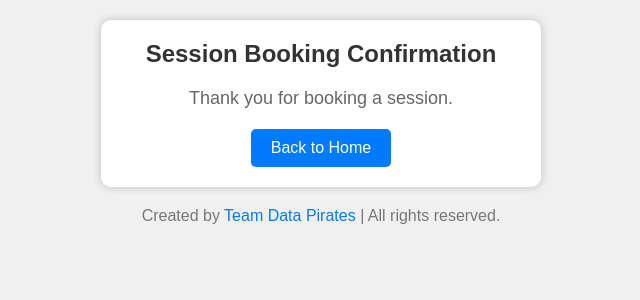
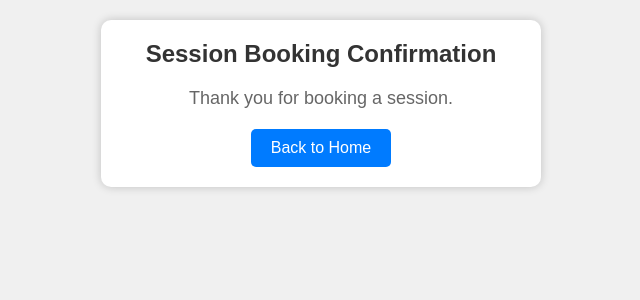
Before and after one commit to IshuKarnAru/Fitness_Studio.github.io, a Flask app: template templates/confirmedsession.html in a window 1280 px wide. Shown: the top 300 px of the page, without its empty margins (319-959 px from the left). Run offline with Flask 3, Linux system fonts and the light colour scheme; the template is opened without the code that fills it, so the values that code supplies are empty.

Commit message:
Update confirmedsession.html

```diff
--- a/templates/confirmedsession.html
+++ b/templates/confirmedsession.html
@@ -16,9 +16,5 @@
         <a href="{{ url_for('index') }}"><button class="btn">Back to Home</button></a>
     </section>
 
-    <!-- Footer Section -->
-    <section class="footer">
-        Created by <a href="#">Team Data Pirates</a> | All rights reserved.
-    </section>
 </body>
 </html>
```
